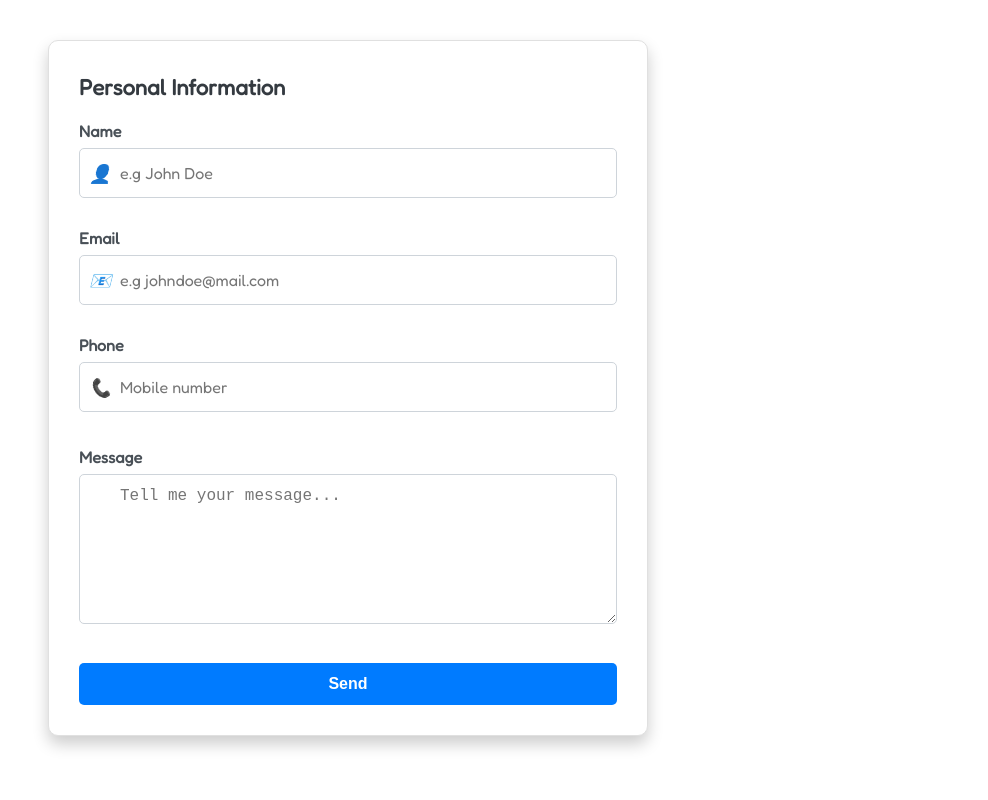
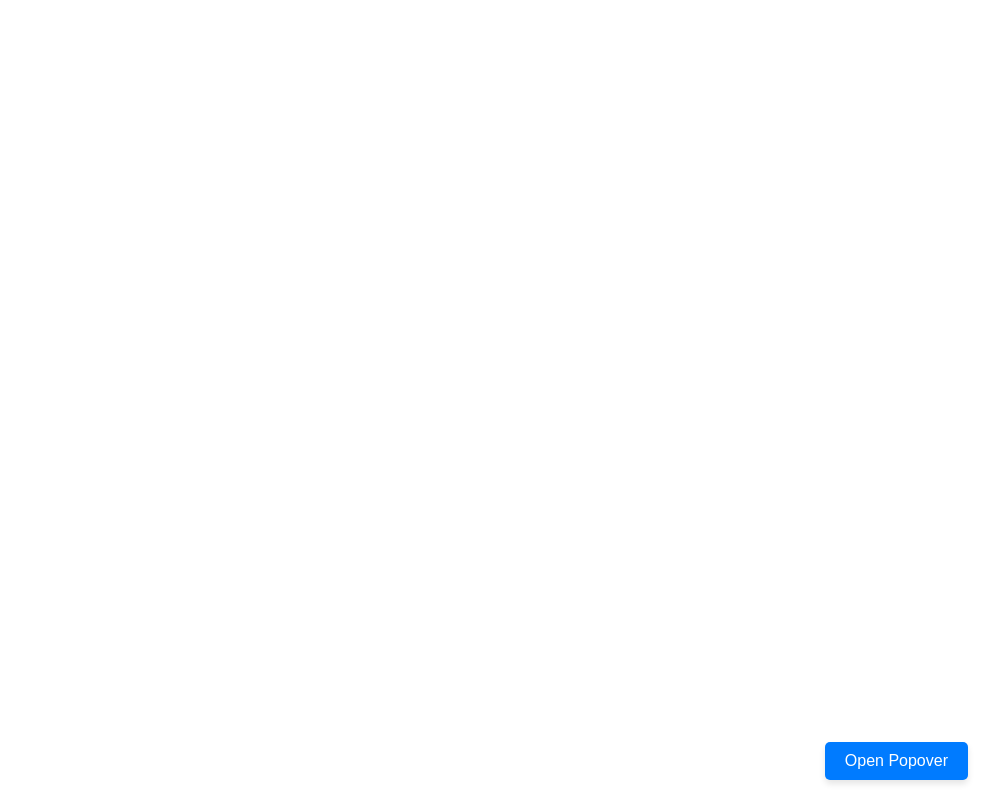
Before and after one commit to fatihg61/Fatihport, a SvelteKit app: page /form in a window 1280 px wide. Shown: the whole page, without its empty margins (292-1280 px from the left). Built offline with nearby package versions, Linux system fonts and the light colour scheme.

Commit message:
POPOVER WERKT

```diff
--- a/src/routes/form/form.svelte
+++ b/src/routes/form/form.svelte
@@ -71,8 +71,12 @@
   });
 </script>
 
+<button id="styled-popover-button" popovertarget="my-popover"
+  >Open Popover</button
+>
 
-<section id="my-popover" class="form-container">
+<section id="my-popover" popover>
+  <section class="form-container">
     <form
       method="POST"
       use:enhance={handleEnhance}
@@ -185,13 +189,44 @@
       </button>
     </form>
   </section>
+</section>
 
 <style>
+  #styled-popover-button {
+    position: fixed;
+    bottom: 20px;
+    right: 20px;
+    padding: 10px 20px;
+    background-color: #007bff;
+    color: white;
+    border: none;
+    border-radius: 5px;
+    cursor: pointer;
+    box-shadow: 0 4px 6px rgba(0, 0, 0, 0.1);
+    font-size: 16px;
+  }
+
+  #styled-popover-button:hover {
+    background-color: #0056b3;
+  }
+
+  #styled-popover-button:focus {
+    outline: none;
+    box-shadow: 0 0 0 3px rgba(0, 123, 255, 0.5);
+  }
+
+  #my-popover {
+    position: fixed;
+    top: 50%;
+    left: 50%;
+    transform: translate(-50%, -50%);
+    width: 43%;
+  }
+
   /* Section Styling */
   .form-container {
     width: 100%;
     max-width: 600px;
-    margin: 40px auto;
     padding: 30px;
     background: #fff;
     box-shadow: 0 8px 16px rgba(0, 0, 0, 0.2);
```
Lines whose indentation alone changed are shown as unchanged.
